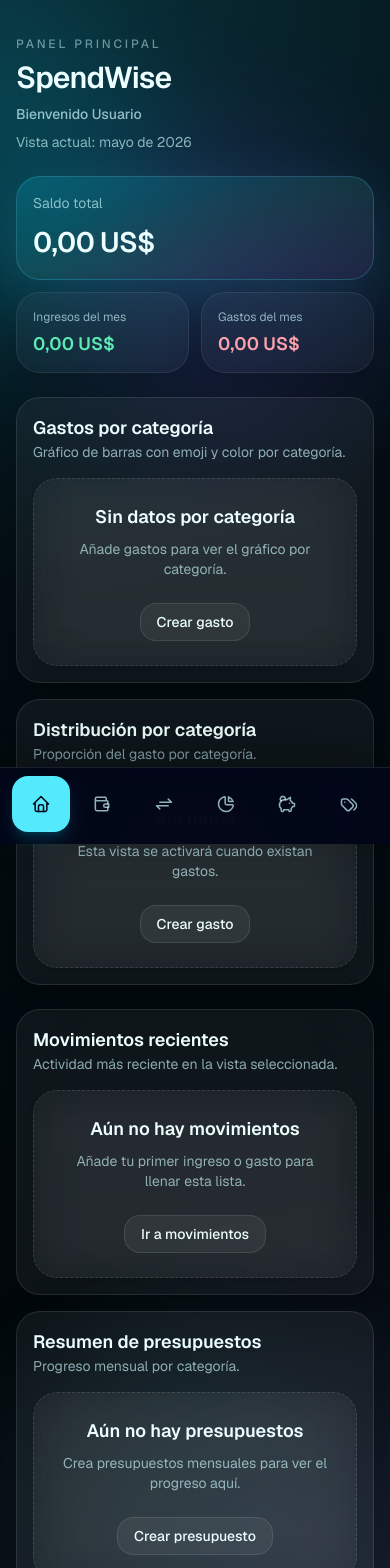
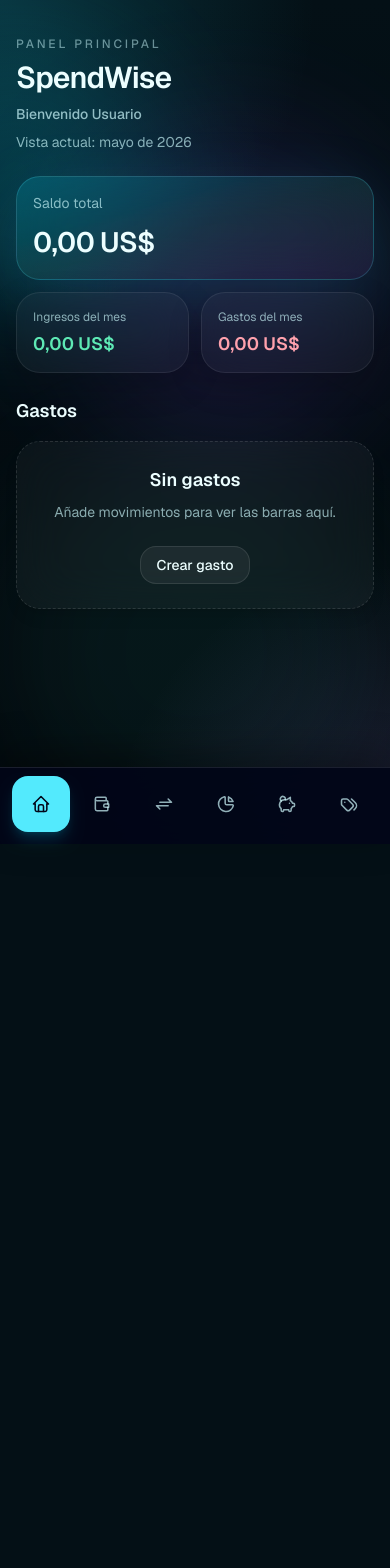
Before and after one commit to Pdwxn/spendwise, a Next.js app in the folder client/: page / in a window 390 px wide. Shown: the top 1568 px of the page. After the commit the page ends 844 px from the top, so only its background shows below. Built offline with nearby package versions, Linux system fonts and the light colour scheme.

Commit message:
Refactor dashboard components to replace CategoryBarChart and CategoryPieChart with ExpenseBars for improved expense visualization. Update calculations for budget progress and streamline data handling. Enhance CategoryBarChart with gradient effects for better visual representation.

```diff
--- a/client/app/page.tsx
+++ b/client/app/page.tsx
@@ -1,23 +1,16 @@
 "use client";
 
-import { CategoryBarChart } from "@/components/dashboard/CategoryBarChart";
-import { CategoryPieChart } from "@/components/dashboard/CategoryPieChart";
-import { RecentTransactions } from "@/components/dashboard/RecentTransactions";
 import { SummaryCards } from "@/components/dashboard/SummaryCards";
-import { BudgetProgress } from "@/components/budgets/BudgetProgress";
-import { Card } from "@/components/ui/Card";
-import { EmptyState } from "@/components/ui/EmptyState";
+import { ExpenseBars } from "@/components/dashboard/ExpenseBars";
 import { useFinance } from "@/hooks/useFinance";
-import Link from "next/link";
 import {
-  calculateBudgetProgress,
   filterTransactions,
   getCategoryBreakdown,
   getMonthlyExpenses,
   getMonthlyIncome,
   getTotalBalance,
 } from "@/utils/calculations";
-import { formatCurrency, formatMonthLabel, formatShortDate } from "@/utils/formatters";
+import { formatCurrency, formatMonthLabel } from "@/utils/formatters";
 
 export default function Home() {
   const {
@@ -35,14 +28,11 @@ export default function Home() {
     month: selectedMonth,
     type: "expense",
   });
-  const latestTransactions = [...filteredTransactions]
-    .sort((left, right) => right.date.localeCompare(left.date))
-    .slice(0, 5);
   const monthlyBudgets = budgets.filter((budget) => budget.month === selectedMonth);
-  const budgetProgressItems = monthlyBudgets.map((budget) => ({
-    budget,
-    progress: calculateBudgetProgress(budget, transactions, selectedMonth),
-    category: categories.find((item) => item.id === budget.categoryId),
+  const budgetAmountByCategory = new Map(monthlyBudgets.map((budget) => [budget.categoryId, budget.amount] as const));
+  const expenseBars = categoryBreakdown.slice(0, 5).map((item) => ({
+    ...item,
+    budgetAmount: budgetAmountByCategory.get(item.categoryId) ?? null,
   }));
 
   return (
@@ -64,61 +54,12 @@ export default function Home() {
         monthlyExpenses={formatCurrency(monthlyExpenses)}
       />
 
-      <section className="grid gap-4 lg:grid-cols-[1.4fr_0.9fr]">
-        <CategoryBarChart data={categoryBreakdown} />
-        <CategoryPieChart data={categoryBreakdown} />
-      </section>
+      <section className="space-y-4">
+        <div>
+          <h2 className="text-lg font-semibold text-cyan-50">Gastos</h2>
+        </div>
 
-      <section className="grid gap-4 lg:grid-cols-[1.4fr_0.9fr]">
-        <RecentTransactions
-          transactions={latestTransactions}
-          categories={categories}
-          formatCurrency={formatCurrency}
-          formatShortDate={formatShortDate}
-        />
-        <Card className="space-y-4">
-          <div>
-            <h2 className="text-lg font-semibold text-cyan-50">Resumen de presupuestos</h2>
-            <p className="text-sm text-cyan-100/65">Progreso mensual por categoría.</p>
-          </div>
-
-          {budgetProgressItems.length === 0 ? (
-            <EmptyState
-              title="Aún no hay presupuestos"
-              description="Crea presupuestos mensuales para ver el progreso aquí."
-              action={
-                <Link
-                  href="/budgets#budget-form"
-                  className="inline-flex items-center justify-center rounded-2xl border border-white/10 bg-white/[0.06] px-4 py-2 text-sm font-medium text-cyan-50 hover:bg-white/[0.1]"
-                >
-                  Crear presupuesto
-                </Link>
-              }
-            />
-          ) : (
-            <div className="space-y-4">
-              {budgetProgressItems.map(({ budget, category, progress }) => (
-                <div key={budget.id} className="rounded-2xl border border-white/10 bg-white/[0.03] p-4">
-                  <div className="flex items-start justify-between gap-3">
-                    <div>
-                      <p className="text-sm font-medium text-cyan-50">
-                        {category?.emoji ?? "#"} {category?.name ?? "Desconocido"}
-                      </p>
-                    </div>
-                  </div>
-                  <div className="mt-3">
-                    <BudgetProgress
-                      spentAmount={progress.spentAmount}
-                      budgetAmount={progress.budgetAmount}
-                      percentage={progress.percentage}
-                      isOverBudget={progress.isOverBudget}
-                    />
-                  </div>
-                </div>
-              ))}
-            </div>
-          )}
-        </Card>
+        <ExpenseBars items={expenseBars} />
       </section>
     </div>
   );
--- a/client/components/dashboard/CategoryBarChart.tsx
+++ b/client/components/dashboard/CategoryBarChart.tsx
@@ -1,6 +1,5 @@
 "use client";
 
-import { Card } from "@/components/ui/Card";
 import { EmptyState } from "@/components/ui/EmptyState";
 import type { CategoryBreakdownItem } from "@/utils/calculations";
 import { formatCurrency } from "@/utils/formatters";
@@ -20,6 +19,38 @@ type CategoryBarChartProps = {
   data: CategoryBreakdownItem[];
 };
 
+const CYAN = "#22d3ee";
+const VIOLET = "#a78bfa";
+
+function hexToRgb(hex: string) {
+  const normalized = hex.replace("#", "");
+
+  if (normalized.length !== 6) {
+    return { r: 255, g: 255, b: 255 };
+  }
+
+  const value = Number.parseInt(normalized, 16);
+  return {
+    r: (value >> 16) & 255,
+    g: (value >> 8) & 255,
+    b: value & 255,
+  };
+}
+
+function mixHexColors(left: string, right: string, weight: number) {
+  const start = hexToRgb(left);
+  const end = hexToRgb(right);
+  const blend = (source: number, target: number) => Math.round(source * (1 - weight) + target * weight);
+
+  return `#${[blend(start.r, end.r), blend(start.g, end.g), blend(start.b, end.b)]
+    .map((channel) => channel.toString(16).padStart(2, "0"))
+    .join("")}`;
+}
+
+function getGradientId(categoryId: string) {
+  return `category-gradient-${categoryId}`;
+}
+
 export function CategoryBarChart({ data }: CategoryBarChartProps) {
   const chartData = data.map((item) => ({
     ...item,
@@ -27,12 +58,7 @@ export function CategoryBarChart({ data }: CategoryBarChartProps) {
   }));
 
   return (
-    <Card className="space-y-4">
-      <div>
-        <h2 className="text-lg font-semibold text-cyan-50">Gastos por categoría</h2>
-        <p className="text-sm text-cyan-100/65">Gráfico de barras con emoji y color por categoría.</p>
-      </div>
-
+    <>
       {data.length === 0 ? (
         <EmptyState
           title="Sin datos por categoría"
@@ -50,6 +76,21 @@ export function CategoryBarChart({ data }: CategoryBarChartProps) {
         <div className="h-56 w-full sm:h-72">
           <ResponsiveContainer width="100%" height="100%">
             <BarChart data={chartData} margin={{ top: 8, right: 8, left: 0, bottom: 24 }}>
+              <defs>
+                {chartData.map((entry) => {
+                  const gradientId = getGradientId(entry.categoryId);
+                  const midColor = mixHexColors(entry.color, CYAN, 0.35);
+                  const endColor = mixHexColors(entry.color, VIOLET, 0.28);
+
+                  return (
+                    <linearGradient key={gradientId} id={gradientId} x1="0" y1="0" x2="1" y2="0">
+                      <stop offset="0%" stopColor={entry.color} stopOpacity={0.96} />
+                      <stop offset="58%" stopColor={midColor} stopOpacity={0.94} />
+                      <stop offset="100%" stopColor={endColor} stopOpacity={0.92} />
+                    </linearGradient>
+                  );
+                })}
+              </defs>
               <CartesianGrid strokeDasharray="3 3" vertical={false} stroke="rgba(255,255,255,0.08)" />
               <XAxis
                 dataKey="label"
@@ -72,13 +113,18 @@ export function CategoryBarChart({ data }: CategoryBarChartProps) {
               />
               <Bar dataKey="amount" radius={[12, 12, 0, 0]}>
                 {chartData.map((entry) => (
-                  <Cell key={entry.categoryId} fill={entry.color} />
+                  <Cell
+                    key={entry.categoryId}
+                    fill={entry.color}
+                    stroke={`url(#${getGradientId(entry.categoryId)})`}
+                    strokeWidth={3}
+                  />
                 ))}
               </Bar>
             </BarChart>
           </ResponsiveContainer>
         </div>
       )}
-    </Card>
+    </>
   );
 }
--- /dev/null
+++ b/client/components/dashboard/ExpenseBars.tsx
@@ -0,0 +1,125 @@
+"use client";
+
+import Link from "next/link";
+import { EmptyState } from "@/components/ui/EmptyState";
+import type { CategoryBreakdownItem } from "@/utils/calculations";
+import { DEFAULT_LOCALE } from "@/utils/constants";
+
+type ExpenseBarItem = CategoryBreakdownItem & {
+  budgetAmount?: number | null;
+};
+
+type ExpenseBarsProps = {
+  items: ExpenseBarItem[];
+};
+
+const MAX_BUDGET_SCALE = 1.4;
+
+function hexToRgb(hex: string) {
+  const normalized = hex.replace("#", "");
+
+  if (normalized.length !== 6) {
+    return { r: 255, g: 255, b: 255 };
+  }
+
+  const value = Number.parseInt(normalized, 16);
+  return {
+    r: (value >> 16) & 255,
+    g: (value >> 8) & 255,
+    b: value & 255,
+  };
+}
+
+function mixHexColors(left: string, right: string, weight: number) {
+  const start = hexToRgb(left);
+  const end = hexToRgb(right);
+  const blend = (source: number, target: number) => Math.round(source * (1 - weight) + target * weight);
+
+  return `#${[blend(start.r, end.r), blend(start.g, end.g), blend(start.b, end.b)]
+    .map((channel) => channel.toString(16).padStart(2, "0"))
+    .join("")}`;
+}
+
+function formatCompactValue(value: number) {
+  return new Intl.NumberFormat(DEFAULT_LOCALE, {
+    notation: "compact",
+    maximumFractionDigits: 1,
+  }).format(value);
+}
+
+export function ExpenseBars({ items }: ExpenseBarsProps) {
+  if (items.length === 0) {
+    return (
+      <EmptyState
+        title="Sin gastos"
+        description="Añade movimientos para ver las barras aquí."
+        action={
+          <Link
+            href="/transactions#transaction-form"
+            className="inline-flex items-center justify-center rounded-2xl border border-white/10 bg-white/[0.06] px-4 py-2 text-sm font-medium text-cyan-50 hover:bg-white/[0.1]"
+          >
+            Crear gasto
+          </Link>
+        }
+      />
+    );
+  }
+
+  const maxSpent = Math.max(...items.map((item) => item.amount), 1);
+
+  return (
+    <div className="flex gap-3 overflow-x-auto pb-2 [scrollbar-width:none] [&::-webkit-scrollbar]:hidden">
+      {items.map((item) => {
+        const budgetAmount = item.budgetAmount ?? 0;
+        const hasBudget = budgetAmount > 0;
+        const visualScale = hasBudget ? budgetAmount * MAX_BUDGET_SCALE : maxSpent;
+        const normalized = visualScale > 0 ? item.amount / visualScale : 0;
+        const fillRatio = Math.max(0.18, Math.min(normalized, 1));
+        const lineBottom = `${(1 / MAX_BUDGET_SCALE) * 100}%`;
+        const glowColor = mixHexColors(item.color, "#22d3ee", 0.34);
+        const glowColorTwo = mixHexColors(item.color, "#a78bfa", 0.26);
+        const percentage = hasBudget
+          ? Math.round((item.amount / budgetAmount) * 100)
+          : Math.round((item.amount / maxSpent) * 100);
+
+        return (
+          <article
+            key={item.categoryId}
+            className="relative h-[330px] min-w-[126px] flex-1 overflow-hidden rounded-[32px] border bg-white/[0.03] p-3 backdrop-blur-2xl sm:min-w-[140px]"
+            style={{
+              borderColor: item.color,
+              boxShadow: `0 0 0 1px ${item.color}30, 0 18px 50px rgba(0, 0, 0, 0.22), 0 0 24px ${glowColor}22`,
+            }}
+          >
+            <div className="absolute inset-0 bg-[radial-gradient(circle_at_top,rgba(255,255,255,0.12),transparent_55%)]" />
+
+            <div
+              className="absolute inset-x-2 bottom-3 rounded-[26px] border border-white/18 bg-[linear-gradient(180deg,rgba(255,255,255,0.2)_0%,rgba(255,255,255,0.1)_46%,rgba(255,255,255,0.03)_100%)]"
+              style={{ height: `calc(${fillRatio * 100}% - 0.75rem)` }}
+            />
+
+            {hasBudget ? (
+              <div
+                className="absolute left-3 right-3 z-10 border-t border-dashed border-white/55"
+                style={{ bottom: lineBottom }}
+              />
+            ) : null}
+
+            <div
+              className="absolute inset-x-0 bottom-5 z-10 flex flex-col items-center gap-1 px-2 text-center"
+              style={{ textShadow: `0 1px 0 ${glowColorTwo}` }}
+            >
+              <span className="text-[1.7rem] leading-none">{item.emoji}</span>
+              <span className="whitespace-nowrap text-[12px] font-semibold leading-none text-cyan-50">
+                {formatCompactValue(item.amount)}
+              </span>
+              <span className="text-[10px] font-medium uppercase tracking-[0.2em] text-cyan-100/70">
+                {percentage}%
+              </span>
+            </div>
+          </article>
+        );
+      })}
+    </div>
+  );
+}
```
